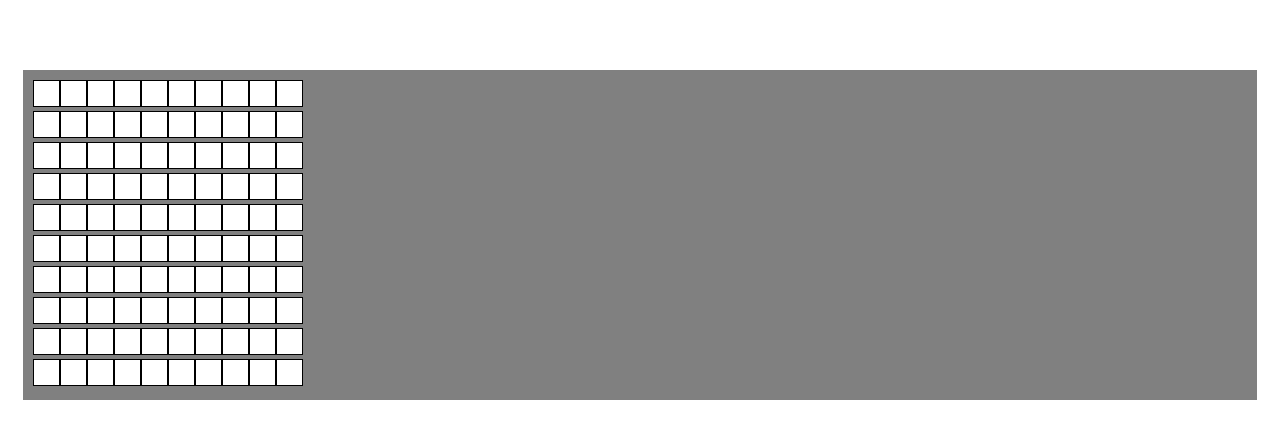
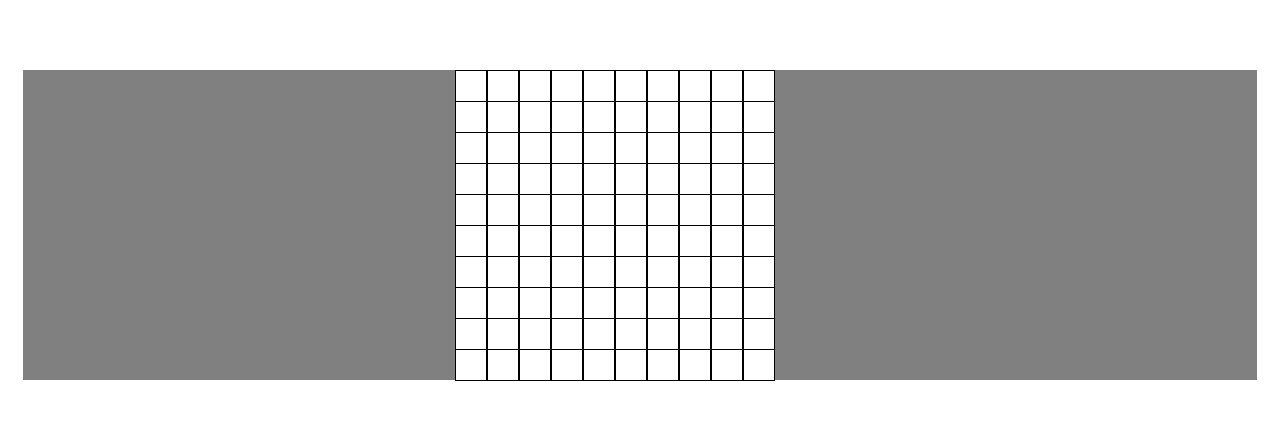
Before and after one commit to tdarwish7/light_bright, a website: page public/html/index.html in a window 1280 px wide. Drawn offline with nearby package versions, Linux system fonts and the light colour scheme; files that its build step writes are made by us from their sources; files whose address does not match are found by name.

Commit message:
completed Grid Layout

```diff
--- a/public/css/main.css
+++ b/public/css/main.css
@@ -3,16 +3,22 @@
   margin-right: 15px;
   margin-top: 70px;
   background-color: grey;
-  padding: 10px;
+  padding: 0 auto;
 }
 
 .cell{
-  width: 25px;
-  height: 25px;
+  width: 30px;
+  height: 30px;
   background-color: white;
   display: inline-block;
+  margin-bottom: -5px;
+}
+
+.row{
+  width: 30%;
+  margin: 0 auto;
 }
 
 .border{
-  border: solid 1px black;
+  border: 1px solid black;
 }
--- a/public/js/app.js
+++ b/public/js/app.js
@@ -8,6 +8,7 @@ $(document).ready(function(){
   function initGrid(){
     for( var i = 0; i< numOfRows; i +=1){
       var row = $('<div></div>');
+      row.addClass('row');
       for(var j = 0; j < numOfCols; j+=1){
         var cell = $('<div></div>');
         cell.addClass('cell border');
```
